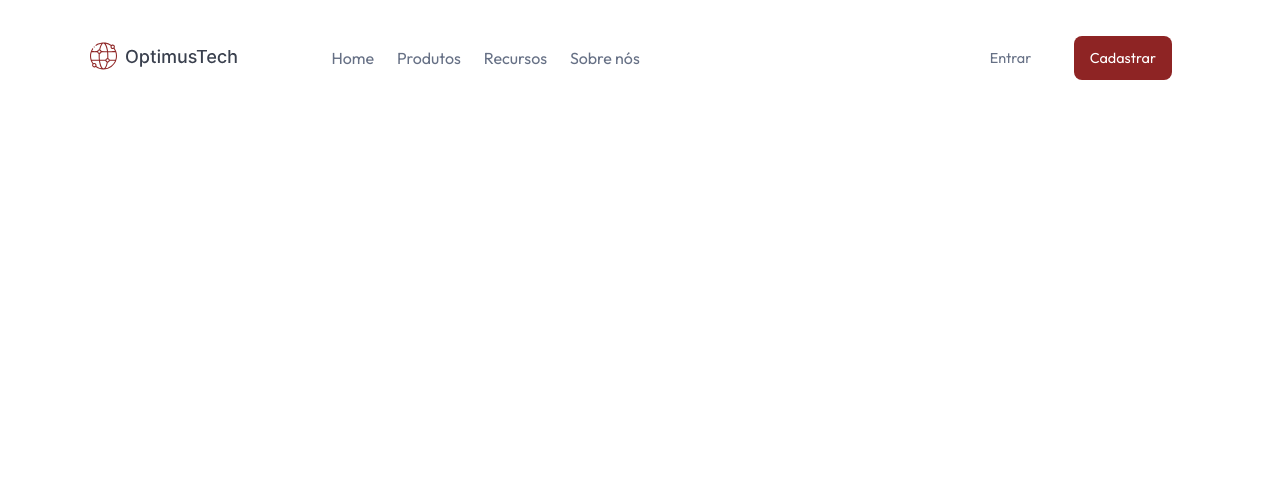
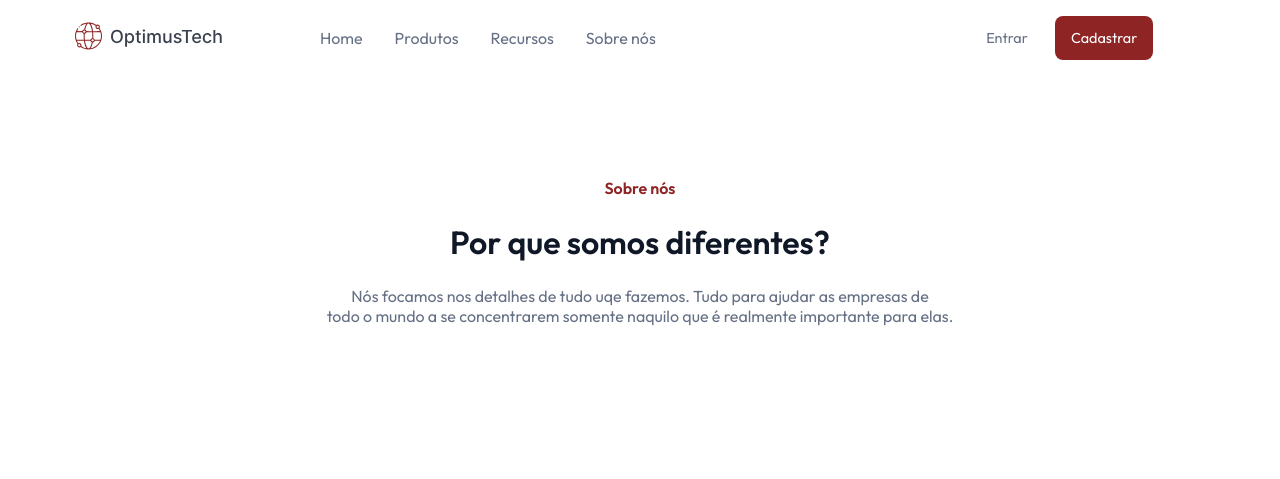
Before and after one commit to Thiago-Magno/7daysOfCode-HTML-CSS, a plain HTML site: page index.html in a window 1280 px wide. Drawn offline with Linux system fonts and the light colour scheme.

Commit message:
resolução dia 2

```diff
--- a/index.html
+++ b/index.html
@@ -11,7 +11,6 @@
     <title>Document</title>
   </head>
   <body>
-    <header>
       <nav id="conteiner">
         <div class="logo">
           <li>
@@ -29,6 +28,13 @@
           <button id="sign-up">Cadastrar</button>
         </div>
       </nav>
+    <header id="cabecalho">
+      <span class="header-items" id="sobre">Sobre nós</span>
+      <h1 class="header-items">Por que somos diferentes?</h1>
+      <p class="header-items">
+        Nós focamos nos detalhes de tudo uqe fazemos. Tudo para ajudar as empresas de<br>
+        todo o mundo a se concentrarem somente naquilo que é realmente importante para elas.
+      </p>
     </header>
     <main></main>
     <footer></footer>
--- a/style.css
+++ b/style.css
@@ -1,4 +1,5 @@
 :root{
+    --title-color:#101828;
     --text-color: #667085;
     --main-color: #8E2424;
 }
@@ -15,6 +16,7 @@ li{
     list-style: none;
 }
 .link{
+    margin-left: 2rem;
     color: var(--text-color);
     text-decoration: none;
 }
@@ -23,9 +25,7 @@ body{
     height: 100vh;
     width: 100vw;
 }
-header{
-    align-content: center;
-}
+
 #conteiner{
     display: flex;
     justify-content: space-around;
@@ -36,14 +36,13 @@ header{
 .links{
     display: flex;
     width: 50vw;
-    flex-direction: row;
-    justify-content:space-around ;
-    padding: 2rem 14.5rem 2rem 6vw;
+    justify-content:flex-start ;
+    margin:  0 0 0 7vw;
 }
+
 /* setting right of the nav bar */
 .buttons{
-    display: flex;
-    flex-direction: row;
+
     justify-content: space-evenly;
     width: 25vw;
     padding-right: 5vw;
@@ -74,3 +73,26 @@ button {
     color: white;
     background-color: var(--main-color);
 }
+
+/* cabeçalho */
+#cabecalho{
+    text-align: center;
+    padding-top: 8vw;
+    height: 50vh;
+    width: 100vw;
+}
+.header-items{
+    margin-top: 1.5rem;
+}
+h1{
+    color: #101828;
+    font-weight: 600;
+}
+#sobre {
+    color: #8E2424;
+    font-weight: 600;
+}
+p{
+    color: #667085;
+    font-weight: 400;
+}
```
